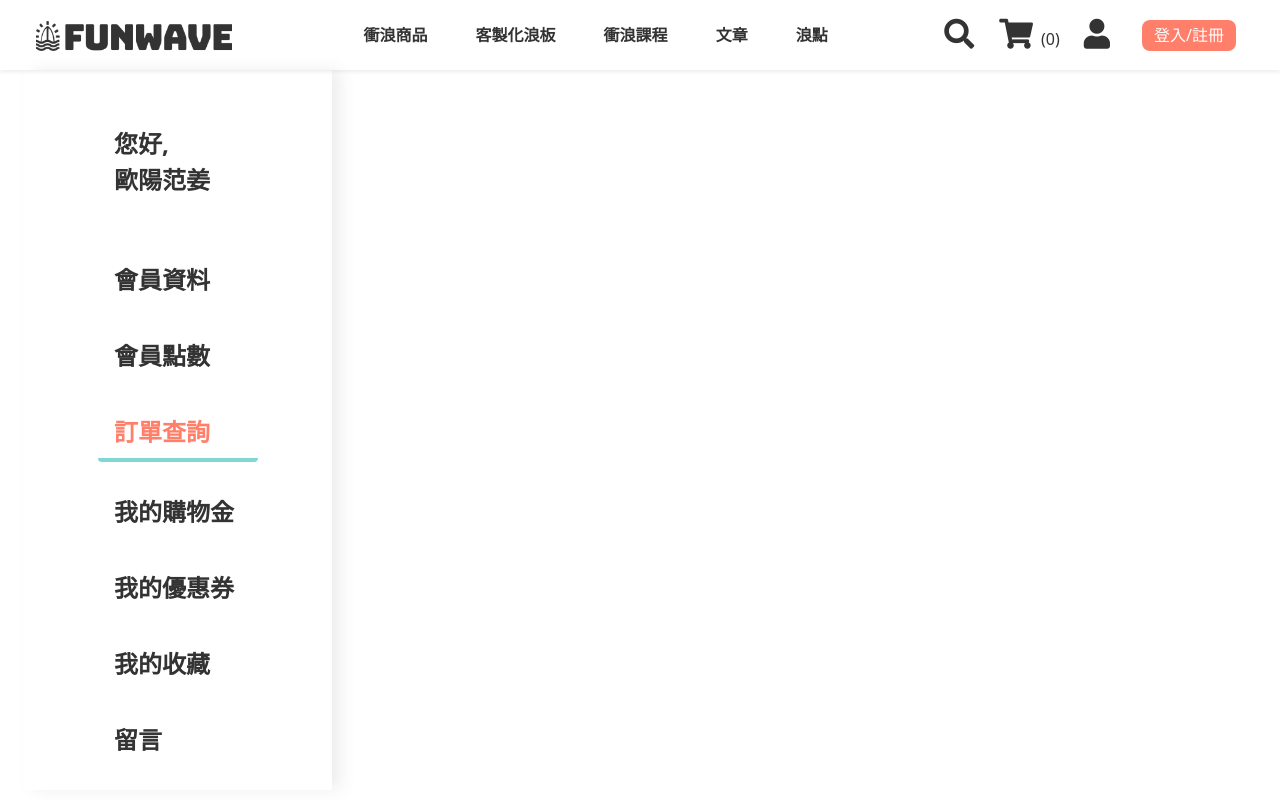
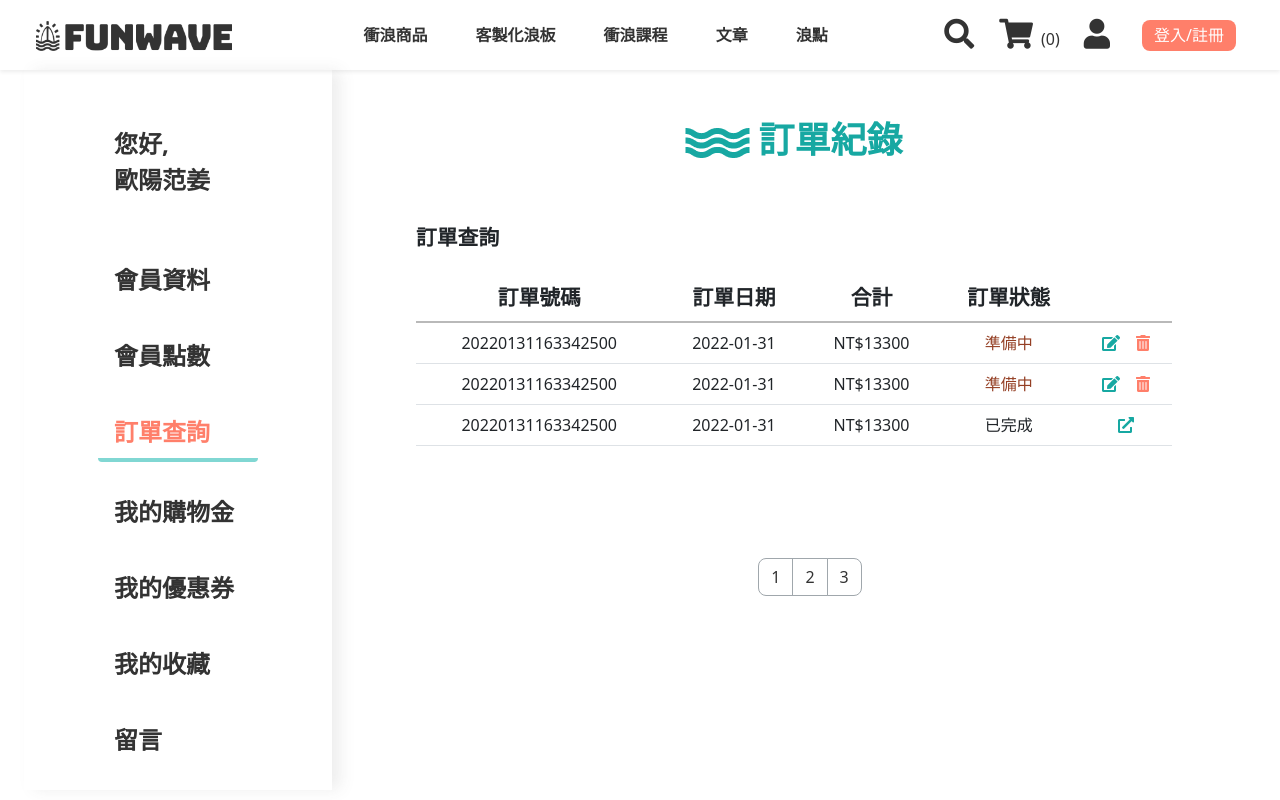
Before and after one commit to verayu0217/funwave_frontend, a React (Create React App) app: page /member in a window 1280 px wide. Both pictures are taken after a click on the tab "訂單查詢". Built offline with nearby package versions, Linux system fonts and the light colour scheme; no server answers.

Commit message:
會員-訂單查詢切版

```diff
--- a/src/pages/Members/Member.js
+++ b/src/pages/Members/Member.js
@@ -1,7 +1,10 @@
 import React from 'react';
 import { Tab, Row, Col, Nav } from 'react-bootstrap';
+
+import './Member.scss';
+
 import MemberInfo from './MemberInfo';
-import './Member.scss';
+import MemberOrder from './MemberOrder';
 
 function Member() {
   return (
@@ -79,10 +82,12 @@ function Member() {
             <Col className="tabContentMember" lg={9}>
               <Tab.Content>
                 <Tab.Pane eventKey="first">
-                  {/* 加上自己的組件 */}
                   <MemberInfo />
                 </Tab.Pane>
-                <Tab.Pane eventKey="second">{/* 加上自己的組件 */}</Tab.Pane>
+                <Tab.Pane eventKey="second"></Tab.Pane>
+                <Tab.Pane eventKey="third">
+                  <MemberOrder />
+                </Tab.Pane>
               </Tab.Content>
             </Col>
           </Row>
--- a/src/pages/Members/Member.scss
+++ b/src/pages/Members/Member.scss
@@ -2,6 +2,10 @@
 
 .fs-24Member {
   font-size: 1.5rem !important;
+  font-weight: bold !important;
+}
+.fs-20Member {
+  font-size: 1.3rem !important;
   font-weight: bold !important;
 }
 .fs-16Member {
@@ -13,6 +17,9 @@
 }
 .linkWidthMember {
   width: 160px;
+}
+.prepareColorMember {
+  color: #943f24;
 }
 .memberWrap {
   display: flex;
@@ -48,6 +55,7 @@
         height: auto;
       }
     }
+    // MemberInfo
     .changeImgMember {
       border: none;
       background-color: $white;
@@ -107,4 +115,32 @@
     top: 25px;
     right: 3px;
   }
+  // /MemberInfo
+
+  // MemberOrder
+  .tableMemberOrder > :not(:first-child) {
+    border-top: 2px solid rgb(81, 81, 81, 0.4);
+    tr:hover {
+      transition: 0.3s;
+      background-color: rgb(241, 241, 241);
+    }
+  }
+  .page-link {
+    border-color: $gray;
+    color: $black;
+  }
+  .page-link:active,
+  .page-link:hover {
+    background-color: $deepblue;
+    color: $white;
+  }
+  .page-item:first-child .page-link {
+    border-top-left-radius: 0.5rem;
+    border-bottom-left-radius: 0.5rem;
+  }
+  .page-item:last-child .page-link {
+    border-top-right-radius: 0.5rem;
+    border-bottom-right-radius: 0.5rem;
+  }
+  // /MemberOrder
 }
--- a/src/pages/Members/MemberInfo.js
+++ b/src/pages/Members/MemberInfo.js
@@ -10,7 +10,7 @@ function MemberInfo() {
           <div className="col-5 d-flex align-content-between justify-content-center flex-wrap">
             <div className="mb-5 d-flex flex-column text-center">
               <h2 className="mb-5 titleMember">
-                <span className="me-1">
+                <span className="me-2">
                   <img src={titleImgMember} className="titleImgMember" />
                 </span>
                 會員資料
--- /dev/null
+++ b/src/pages/Members/MemberOrder.js
@@ -0,0 +1,97 @@
+import './Member.scss';
+import titleImgMember from '../../data/images/greenwave64x24.png';
+
+function MemberOrder() {
+  return (
+    <>
+      <div className="container mt-5">
+        <div className="row d-flex justify-content-center px-5">
+          <h2 className="mb-5 titleMember text-center">
+            <span className="me-2">
+              <img src={titleImgMember} className="titleImgMember" />
+            </span>
+            訂單紀錄
+          </h2>
+          <div className="d-flex mt-3">
+            <h3 className="fs-20Member">訂單查詢</h3>
+          </div>
+          <div className="table-wrap mb-5">
+            <table className="table table-control align-middle text-center my-3 tableMemberOrder">
+              <thead>
+                <tr>
+                  <th className="fs-20Member">訂單號碼</th>
+                  <th className="fs-20Member">訂單日期</th>
+                  <th className="fs-20Member">合計</th>
+                  <th className="fs-20Member">訂單狀態</th>
+                  <th></th>
+                </tr>
+              </thead>
+              <tbody>
+                <tr>
+                  <td>20220131163342500</td>
+                  <td>2022-01-31</td>
+                  <td>NT$13300</td>
+                  <td className="prepareColorMember">準備中</td>
+                  <td className="text-nowrap">
+                    <a role="button" href="" className="deepblue me-3">
+                      <i className="fas fa-edit"></i>
+                    </a>
+                    <a role="button" href="" className="">
+                      <i className="fas fa-trash-alt"></i>
+                    </a>
+                  </td>
+                </tr>
+                <tr>
+                  <td>20220131163342500</td>
+                  <td>2022-01-31</td>
+                  <td>NT$13300</td>
+                  <td className="prepareColorMember">準備中</td>
+                  <td className="text-nowrap">
+                    <a role="button" href="" className="deepblue me-3">
+                      <i className="fas fa-edit"></i>
+                    </a>
+                    <a role="button" href="" className="">
+                      <i className="fas fa-trash-alt"></i>
+                    </a>
+                  </td>
+                </tr>
+                <tr>
+                  <td>20220131163342500</td>
+                  <td>2022-01-31</td>
+                  <td>NT$13300</td>
+                  <td>已完成</td>
+                  <td className="text-nowrap m-auto">
+                    <a role="button" href="" className="deepblue">
+                      <i className="fas fa-external-link-alt"></i>
+                    </a>
+                  </td>
+                </tr>
+              </tbody>
+            </table>
+          </div>
+          <nav aria-label="pageMember">
+            <ul className="d-flex justify-content-center mt-5">
+              <li className="page-item">
+                <a className="page-link pageLinkMember" href="/">
+                  1
+                </a>
+              </li>
+              <li className="page-item">
+                <a className="page-link pageLinkMember" href="/">
+                  2
+                </a>
+              </li>
+              <li className="page-item">
+                <a className="page-link pageLinkMember" href="/">
+                  3
+                </a>
+              </li>
+            </ul>
+          </nav>
+        </div>
+      </div>
+    </>
+  );
+}
+
+export default MemberOrder;
```
